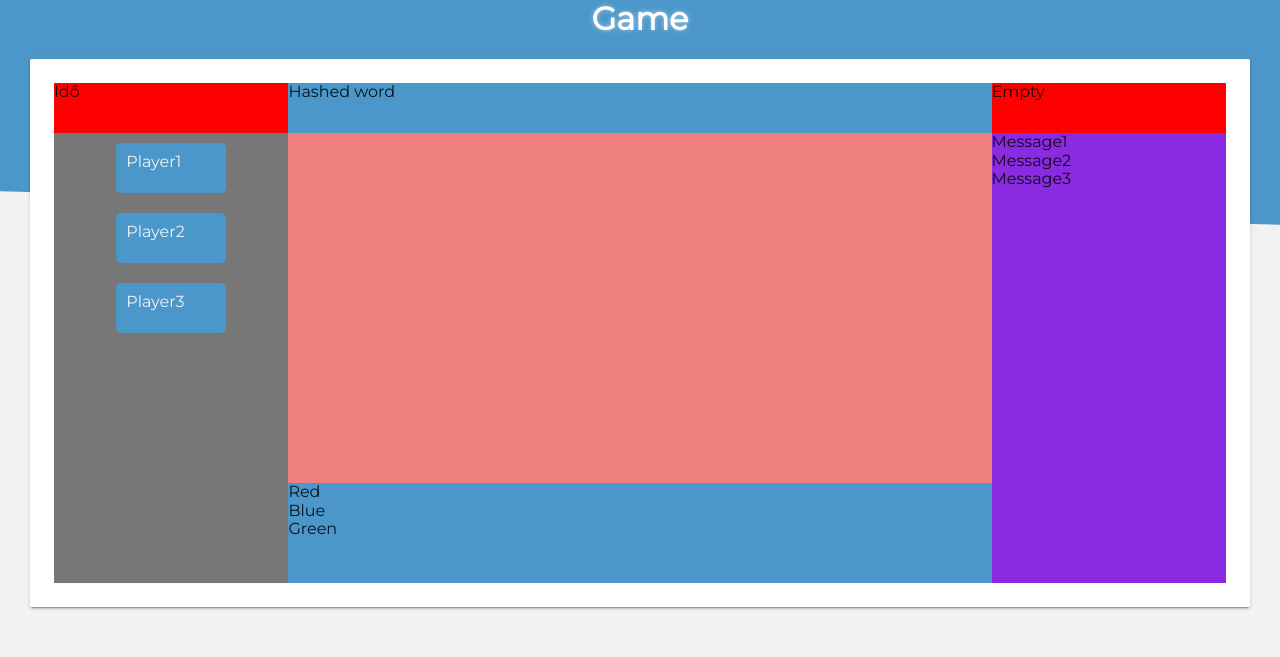
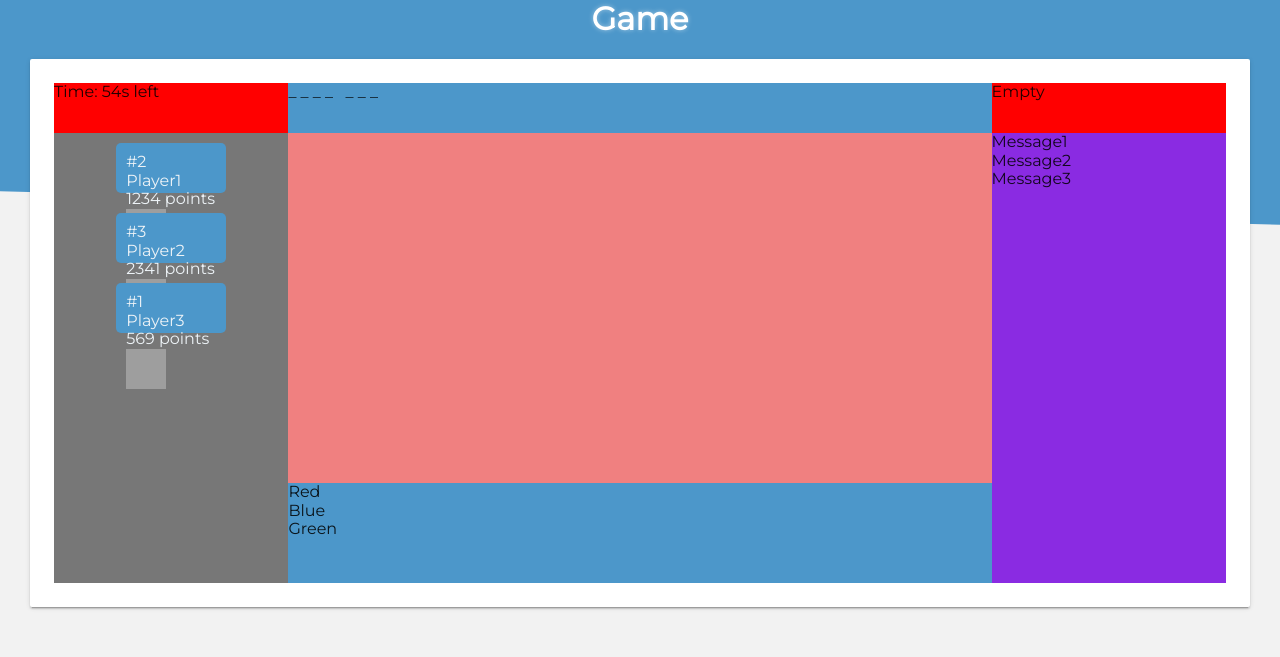
Before and after one commit to SzoBa/Codecool.io, a Flask app: page /game in a window 1280 px wide. Shown: the part 355-1012 px from the top of the page. Run offline with Flask 2, Linux system fonts and the light colour scheme; grey boxes are pictures that could not be loaded.

Commit message:
Added infos about the game

```diff
--- a/templates/game-page.html
+++ b/templates/game-page.html
@@ -49,18 +49,39 @@
         <h1 class="title text-center">Game</h1>
         <div class="card container">
             <div class="header">
-                <div class="time">Idő</div>
-                <div class="word">Hashed word</div>
+                <div class="time">Time:&nbsp;<span class="time-number">54</span>s left</div>
+                <div class="word">_ _ _ _ &nbsp _ _ _</div>
                 <div class="empty">Empty</div>
             </div>
             <div class="body">
                 <div class="players-container">
-                    <div class="player">Player1</div>
-                    <div class="player">Player2</div>
-                    <div class="player">Player3</div>
+                    <div class="player">
+                        <span class="placement">#2</span>
+                        <div class="player-info">
+                            <span class="player-name">Player1</span>
+                            <span class="points">1234 points</span>
+                        </div>
+                        <span><img src="{{ url_for('static', filename='avatars/smurf_1.png') }}" width="40" height="40"></span>
+                    </div>
+                    <div class="player">
+                        <span class="placement">#3</span>
+                        <div class="player-info">
+                            <span class="player-name">Player2</span>
+                            <span class="points">2341 points</span>
+                        </div>
+                        <span><img src="{{ url_for('static', filename='avatars/smurf_2.png') }}" width="40" height="40"></span>
+                    </div>
+                    <div class="player">
+                        <span class="placement">#1</span>
+                        <div class="player-info">
+                            <span class="player-name">Player3</span>
+                            <span class="points">569 points</span>
+                        </div>
+                        <span><img src="{{ url_for('static', filename='avatars/smurf_3.png') }}" width="40" height="40"></span>
+                    </div>
                 </div>
                 <div class="canvas-container">
-                    <div class="canvas"><canvas width="700" height="400"></canvas></div>
+                    <div class="canvas"><canvas width="800" height="350"></canvas></div>
                     <div class="extras">
                         <div>Red</div>
                         <div>Blue</div>
@@ -68,9 +89,9 @@
                     </div>
                 </div>
                 <div class="chat-container">
-                    <div>Message1</div>
-                    <div>Message2</div>
-                    <div>Message3</div>
+                    <div class="message">Message1</div>
+                    <div class="message">Message2</div>
+                    <div class="message">Message3</div>
                 </div>
             </div>
 
```
